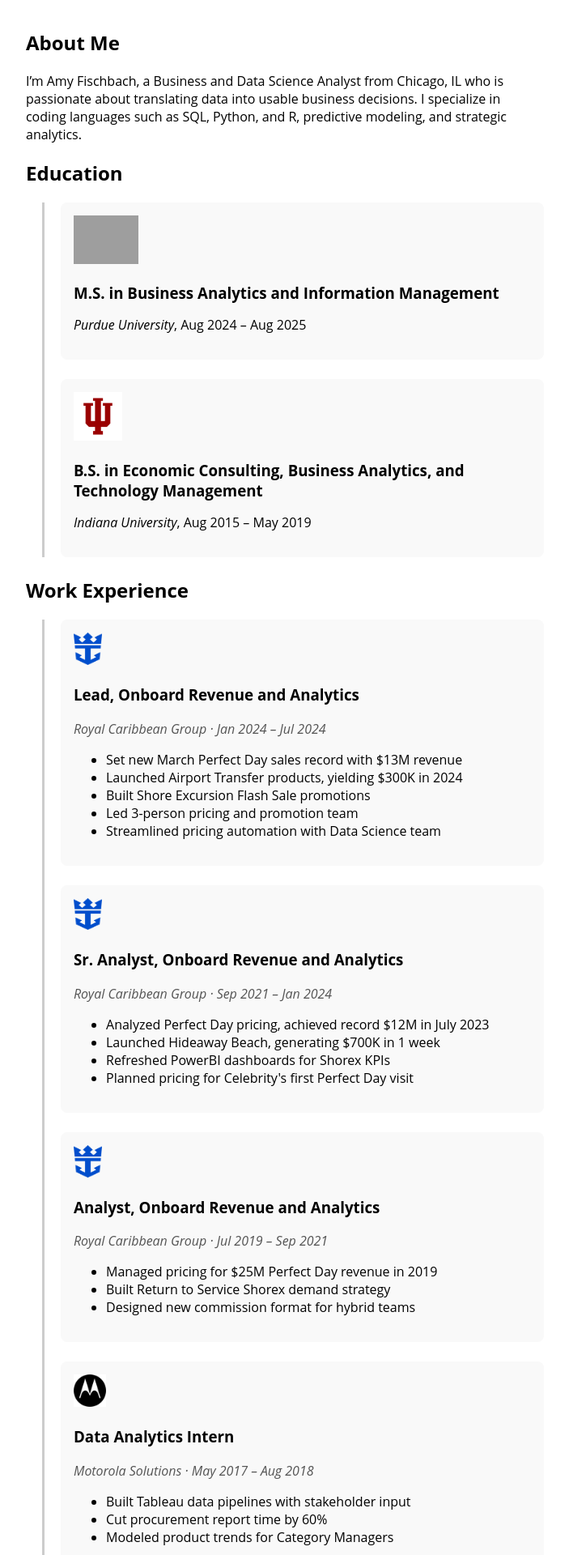
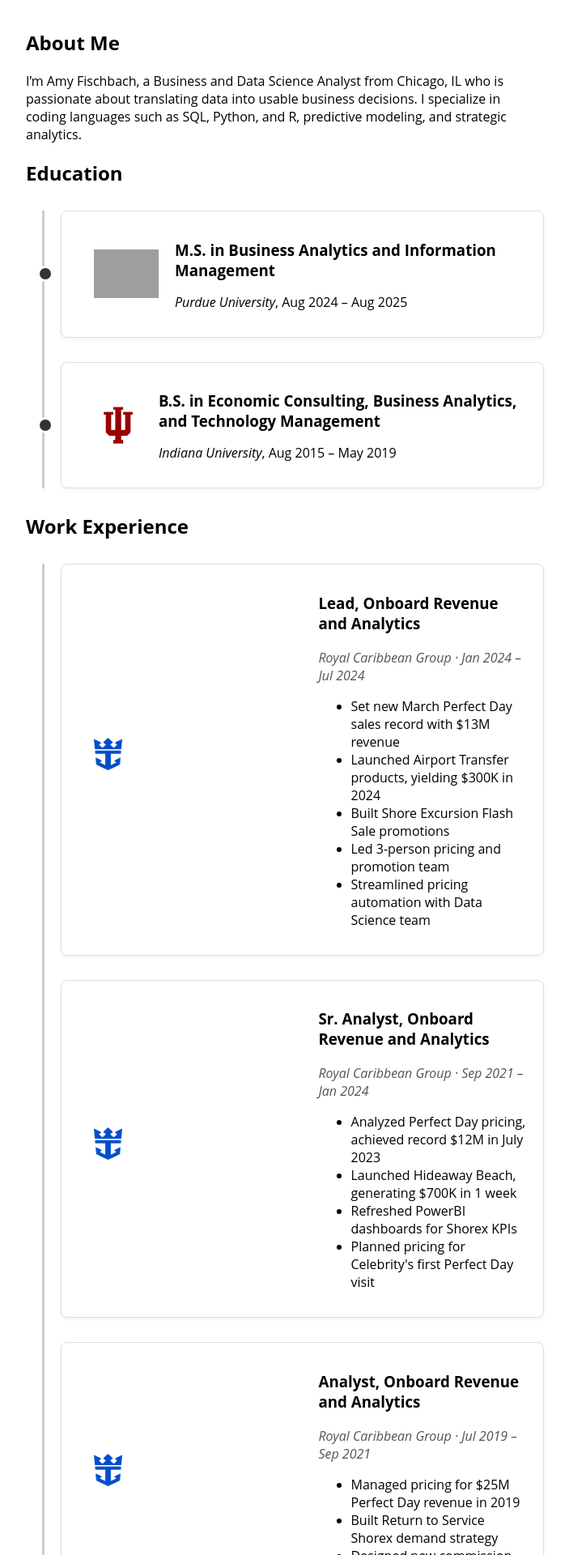
Before and after one commit to AmyFischbach/AmyFischbach.github.io, a Jekyll site: the page built from index.html, in a window 1280 px wide. Shown: the part 675-2595 px from the top of the page at 81% size, without its empty margins (288-991 px from the left). Built offline with Jekyll 4.4.1, drawn with Linux system fonts in a browser that asks for light colours; nearby versions of some CDN libraries; some web fonts are replaced; the list of posts is cut into pages by our own code; grey boxes are pictures that could not be loaded.

Commit message:
Update main.sass

```diff
--- a/css/main.sass
+++ b/css/main.sass
@@ -236,6 +236,49 @@
     text-decoration: none
     &:hover
       color: #333
+/* Timeline styling for education and work experience */
+.timeline
+  position: relative
+  margin-left: 20px
+  padding-left: 20px
+  border-left: 3px solid #ccc
+
+  .job-card
+    position: relative
+    margin: 30px 0
+    padding: 16px 20px 16px 40px
+    border: 1px solid #ddd
+    border-radius: 8px
+    background: #fff
+    box-shadow: 0 2px 5px rgba(0, 0, 0, 0.05)
+    display: flex
+    align-items: center
+    gap: 20px
+    transition: box-shadow 0.3s ease
+
+    &:hover
+      box-shadow: 0 4px 12px rgba(0, 0, 0, 0.15)
+
+    .marker
+      position: absolute
+      left: -30px
+      top: 50%
+      transform: translateY(-50%)
+      width: 14px
+      height: 14px
+      background-color: #333
+      border: 3px solid #fff
+      border-radius: 50%
+      z-index: 10
+
+    img
+      flex-shrink: 0
+      height: 60px
+      max-width: 120px
+      object-fit: contain
+
+    div
+      flex: 1
 .post
   .article-image
     position: absolute
```
